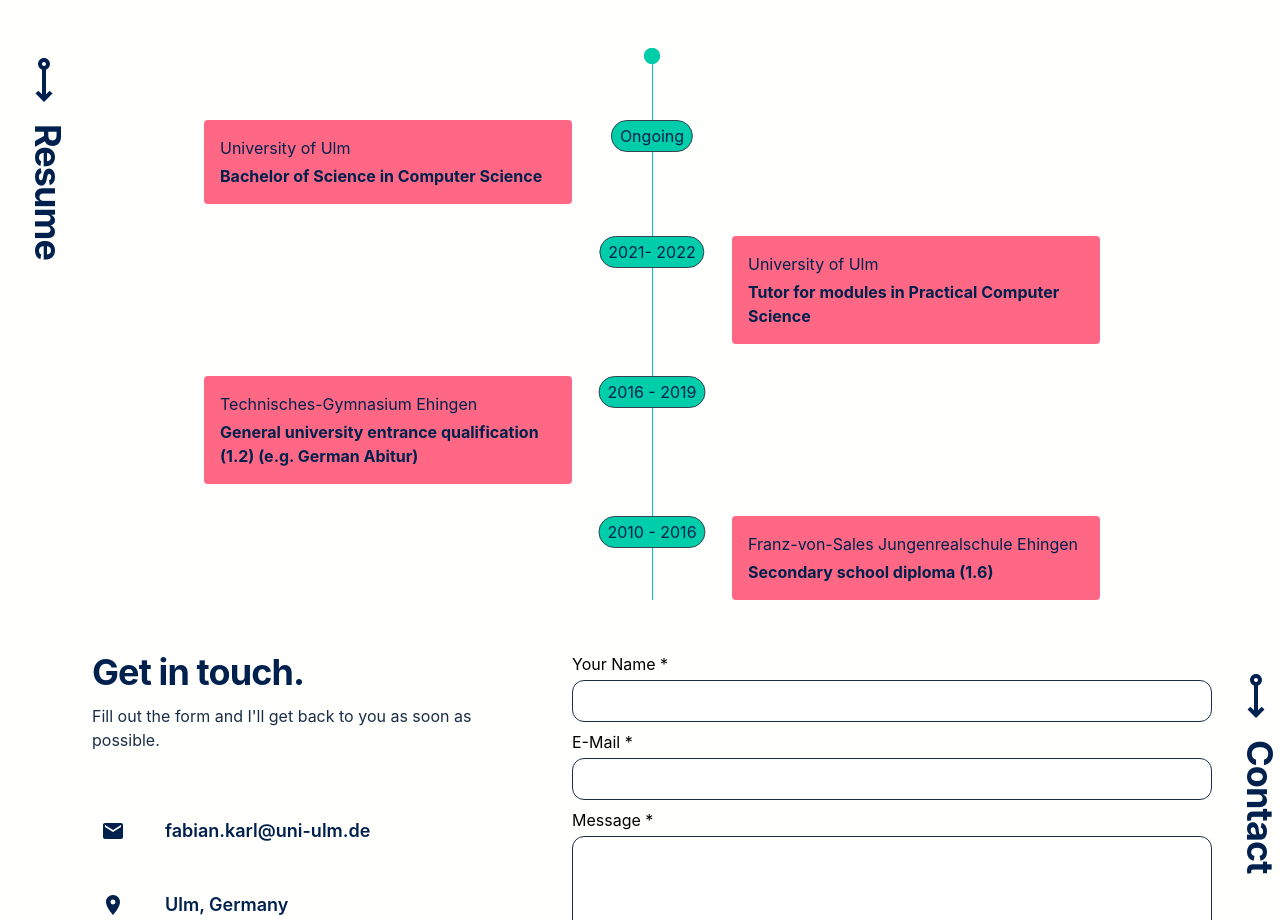
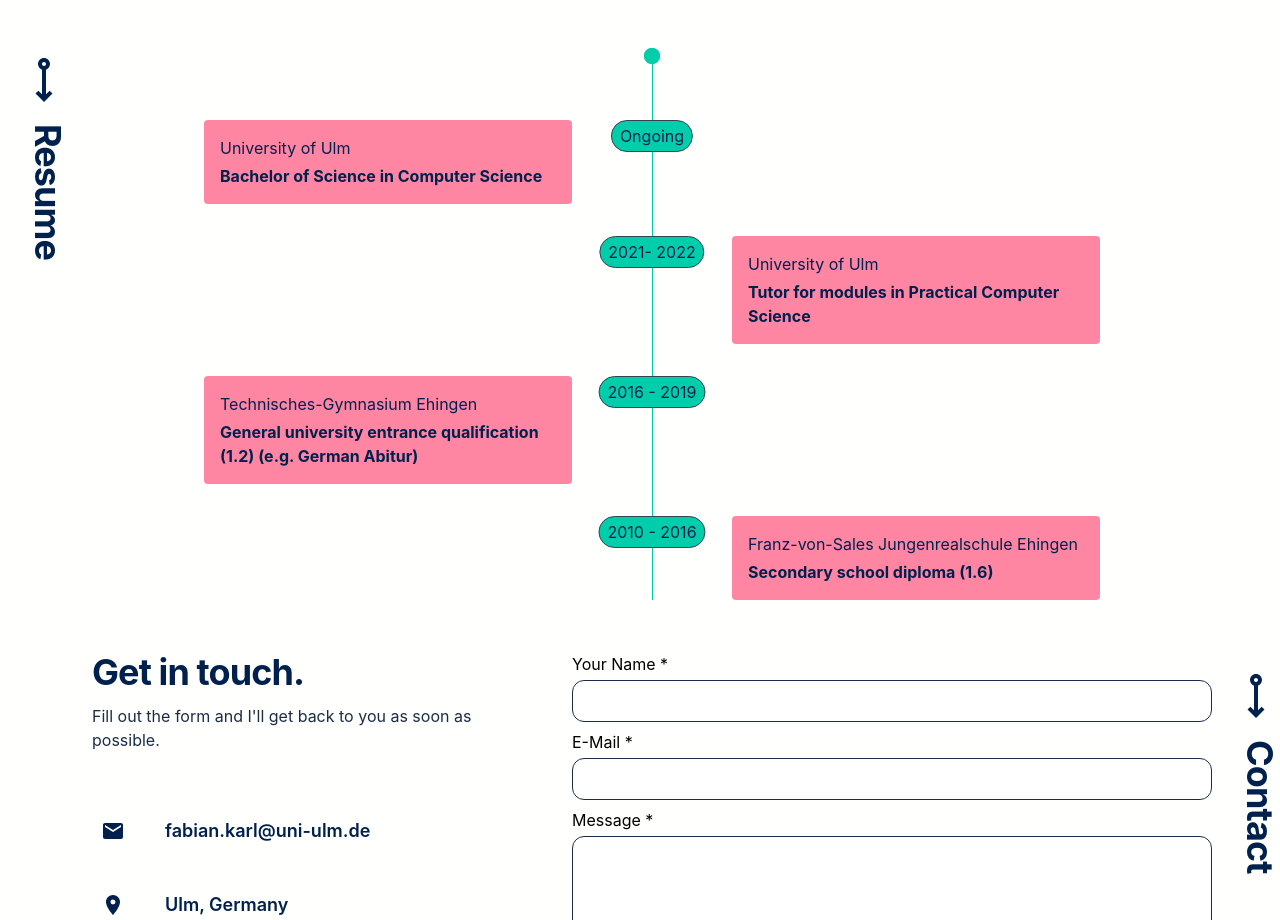
Before and after one commit to FKarl/portfolio-website, a Next.js app: page / in a window 1280 px wide. Shown: the part 2100-3020 px from the top of the page. Built offline with nearby package versions, Linux system fonts and the light colour scheme.

Commit message:
improvement: reduce card brightness

```diff
--- a/components/sections/resume/Card.js
+++ b/components/sections/resume/Card.js
@@ -8,7 +8,7 @@
                 <div className={"flex items-center w-full mx-auto " + (left ? "justify-start" : "justify-end")}>
                     <div className={"w-full md:w-1/2 " + (left ? "md:pr-20" : "md:pl-20")}>
                         <div
-                            className="p-4 bg-secondary-300 dark:bg-dark-secondary-300 rounded text-button-text-500 dark:text-button-text-500">
+                            className="p-4 bg-secondary-50 dark:bg-dark-secondary-50 rounded text-button-text-500 dark:text-button-text-500">
                             <div className="flex flex-col space-y-1">
                                 <span className="font-normal">{location}</span>
                                 <span className="font-bold">{title}</span>
```
